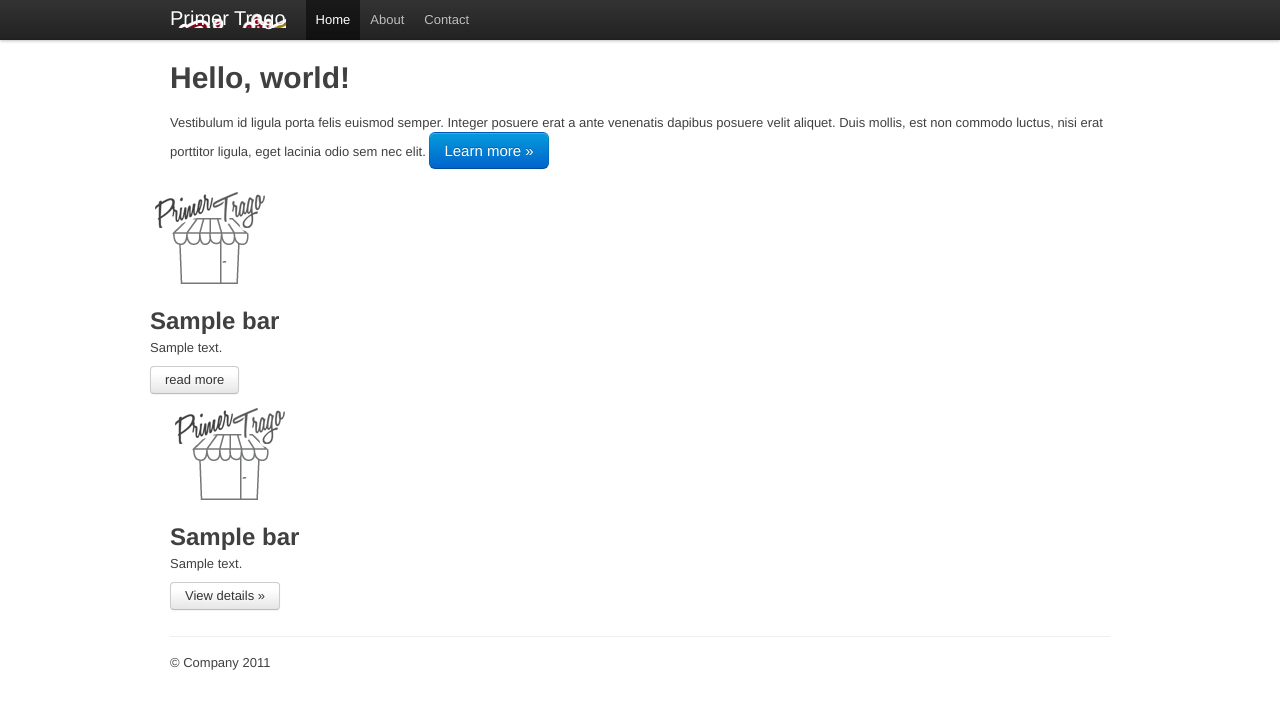
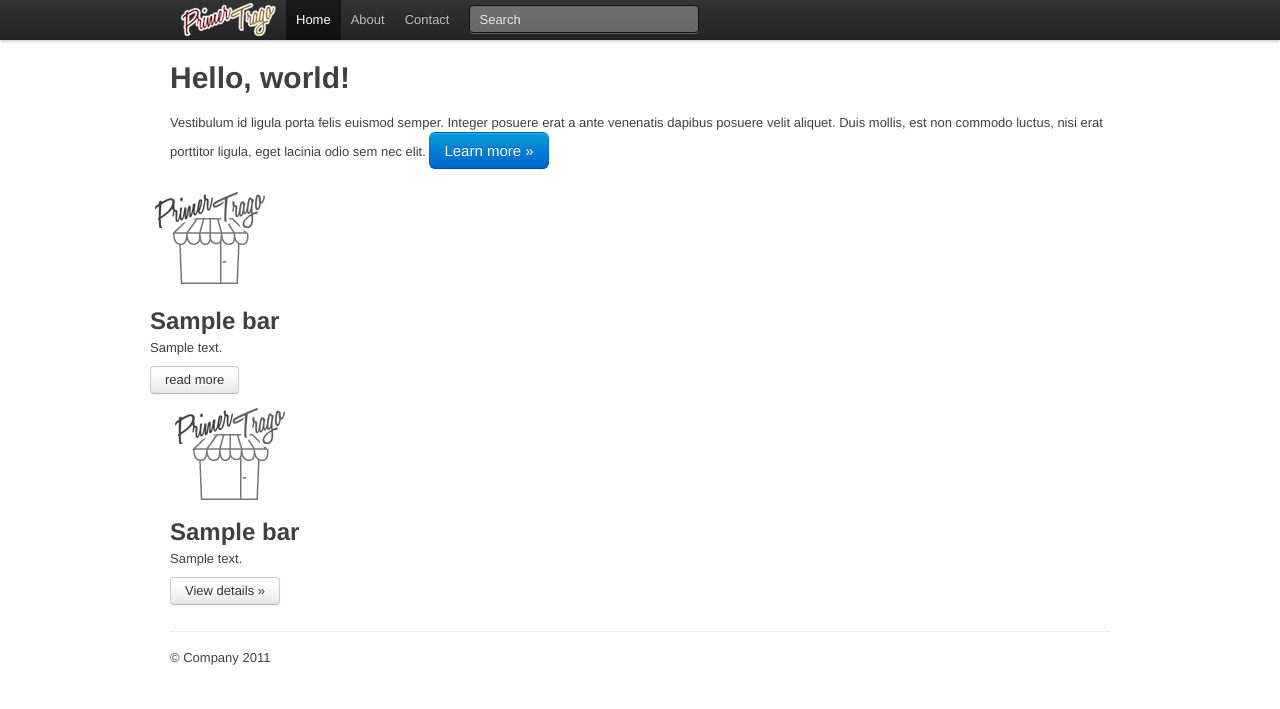
Before and after one commit to sserrano44/PrimerTrago, a Django app: template primertrago/apps/mainapp/templates/home.html in a window 1280 px wide. Shown: the top 709 px of the page. Run offline with Django 3.2, Linux system fonts and the light colour scheme; the template is opened without the code that fills it: most values are stand-ins (such as "Sample title", 1, 10 or a date in 2020); parts of the project's set-up code (start-up, migrations or seed data) failed here and were passed over; some libraries are stand-ins or nearby versions.

Commit message:
search wip

```diff
--- a/primertrago/apps/mainapp/static/css/style.css
+++ b/primertrago/apps/mainapp/static/css/style.css
@@ -1,6 +1,17 @@
 @import "bootstrap.css";
 
+.topbar  .brand {
+	margin: 0;
+	padding: 2px 10px;
+}
 
 .brand div {
-	background: url('../images/logo_web.png');
+	background: url('../images/logo_web_small.png');
+	width: 96px;
+    height: 35px;
 }
+
+.bar-badge .bar-image {
+	width: 120px;
+	height: 120px;
+}
--- a/primertrago/apps/mainapp/templates/base.html
+++ b/primertrago/apps/mainapp/templates/base.html
@@ -32,13 +32,16 @@
       <div class="fill">
         <div class="container">
           <a class="brand" href="{% url mainapp_home %}">
-          	<div>Primer Trago</div>
+          	<div></div>
           </a>
           <ul class="nav">
             <li class="active"><a href="#">Home</a></li>
             <li><a href="#about">About</a></li>
             <li><a href="#contact">Contact</a></li>
           </ul>
+          <form class="pull-left" action="/search/">
+            <input type="text" name="q" placeholder="Search">
+          </form>
         </div>
       </div>
     </div>
--- a/primertrago/apps/mainapp/templates/home.html
+++ b/primertrago/apps/mainapp/templates/home.html
@@ -27,13 +27,15 @@
       <!-- Example row of columns -->
       <div class="row">
         {% for bar in bars %}
-        <div class="span3">
+        <div class="span3 bar-badge">
+        <div class="bar-image">
       	{% if bar.image %}
-      	{% thumbnail bar.image 120x120 crop as thumb %}
+      	{% thumbnail bar.image 120x120 as thumb %}
       	<img src="{{ thumb.url }}"/>
       	{% else %}
       	<img src="{{ STATIC_URL }}images/foto_bar.png"/>
       	{% endif %}
+      	</div>
           <h2>{{ bar.name }}</h2>
           <p>{{ bar.address }}</p>
           {% for happy in bar.happyhour_set.all %}
--- /dev/null
+++ b/primertrago/templates/search/indexes/mainapp/bar_text.txt
@@ -0,0 +1,4 @@
+{{ object.name }}
+{{ object.neighborhood.name }}
+{{ object.description }}
+{{ object.address }}
--- a/primertrago/urls.py
+++ b/primertrago/urls.py
@@ -7,6 +7,7 @@ admin.autodiscover()
 
 urlpatterns = patterns('',
     url(r'^', include('mainapp.urls')),
+    (r'^search/', include('haystack.urls')),
 
     # Uncomment the next line to enable the admin:
     url(r'^admin/', include(admin.site.urls)),
```
Also changed, not shown: primertrago/search_sites.py (added, +17 -0 lines), primertrago/settings.py (+8 -1 lines), primertrago/templates/search/search.html (added, +60 -0 lines), primertrago/apps/mainapp/static/images/logo_web_small.png (added), primertrago/media/empty.txt (added), primertrago/whoosh_idx/empty.txt (added).
